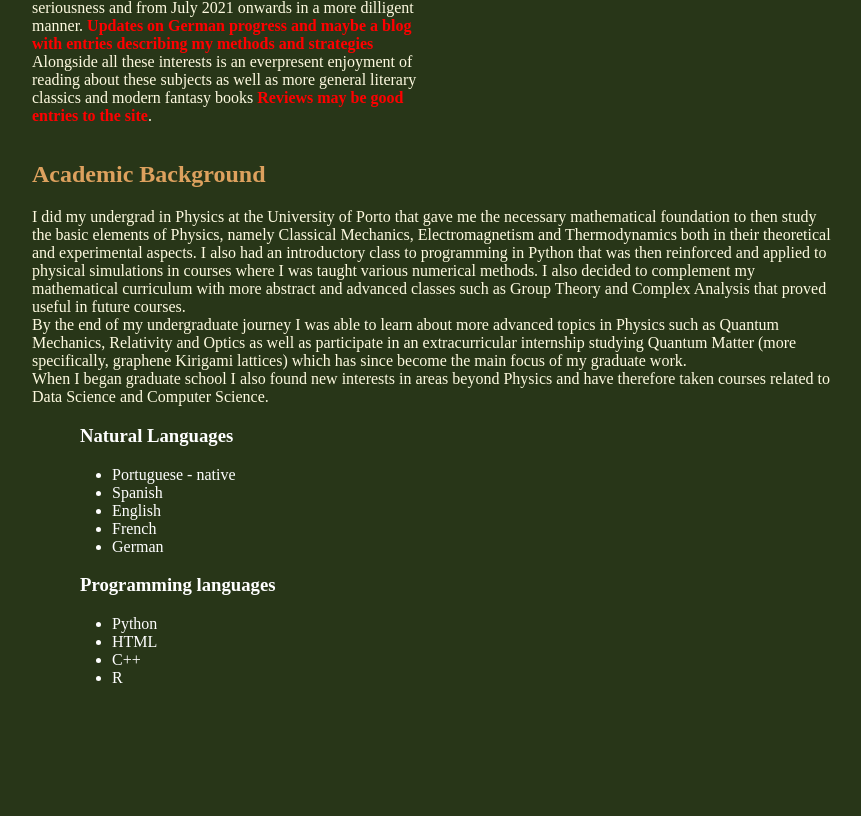
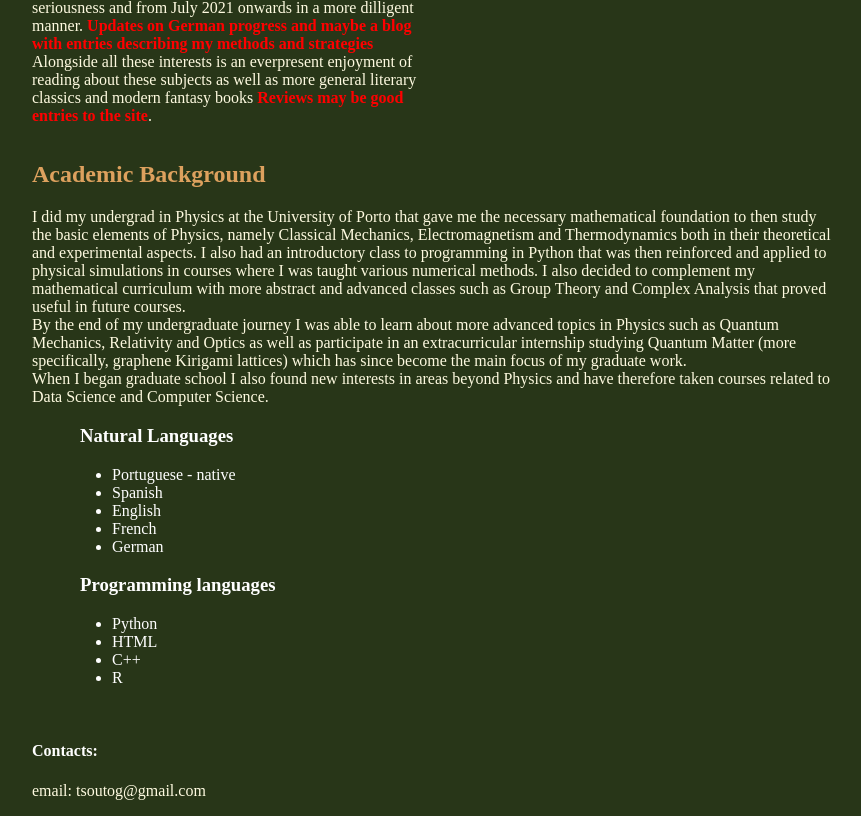
Before and after one commit to TiagoG234/Site, a plain HTML site: page index.html in a window 1280 px wide. Shown: the part 518-1334 px from the top of the page, without its empty margins (208-1069 px from the left). Before the commit the page ends 1221 px from the top, so only its background shows below. Drawn offline with Linux system fonts and the light colour scheme.

Commit message:
Add files via upload

```diff
--- a/index.html
+++ b/index.html
@@ -81,6 +81,11 @@
             </div>
 
         </p>
+    <br>
+    <h4>Contacts:</h4>
+    <p class="footnote">
+        email: tsoutog@gmail.com
+    </p>
     </body>
 
 </html>
```
